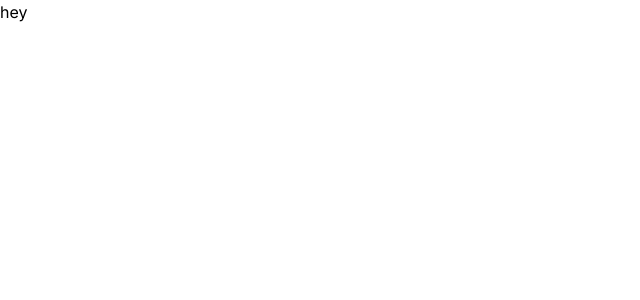
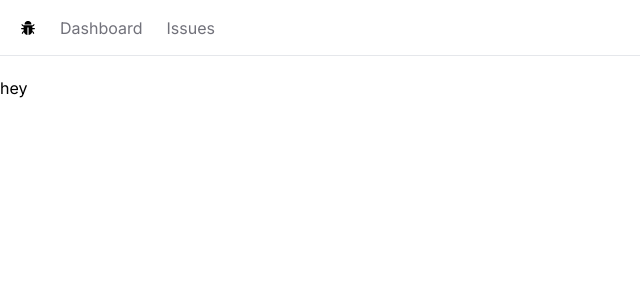
Before and after one commit to junaidshaikh2004/Issue-Tracker, a Next.js app: page / in a window 1280 px wide. Shown: the top 300 px of the page, without its empty margins (0-640 px from the left). Built offline with nearby package versions, Linux system fonts and the light colour scheme.

Commit message:
Build the navbar

```diff
--- a/app/Navbar.tsx
+++ b/app/Navbar.tsx
@@ -0,0 +1,26 @@
+import Link from 'next/link'
+import React from 'react'
+import { AiFillBug } from "react-icons/ai";
+
+const Navbar = () => {
+    const links = [
+        {label : 'Dashboard', href:'/'},
+        {label : 'Issues', href:'/issues'}
+    ]
+  return (
+   <nav className='text-black flex space-x-6 border-b mb-5 px-5 h-14 items-center' >
+    <Link href="/" ><AiFillBug /></Link>
+    <ul className='flex space-x-6 ' >
+        {links.map((link,i)=>(
+            <Link
+            key={i}
+            className='text-zinc-500 hover:text-zinc-800 transition-colors'
+            href={link.href}>{link.label}</Link>
+        ))}
+
+    </ul>
+   </nav>
+  )
+}
+
+export default Navbar
--- a/app/globals.css
+++ b/app/globals.css
@@ -16,5 +16,4 @@
 
 body {
   color: rgb(var(--foreground-rgb));
-
 }
--- a/app/layout.tsx
+++ b/app/layout.tsx
@@ -1,6 +1,7 @@
 import './globals.css'
 import type { Metadata } from 'next'
 import { Inter } from 'next/font/google'
+import Navbar from './Navbar'
 
 const inter = Inter({ subsets: ['latin'] })
 
@@ -16,7 +17,10 @@
 }) {
   return (
     <html lang="en">
-      <body className={inter.className}>{children}</body>
+      <body className={inter.className}>
+        <Navbar/>
+        <main>{children}</main>
+        </body>
     </html>
   )
 }
--- a/package.json
+++ b/package.json
@@ -19,6 +19,7 @@
     "postcss": "8.4.47",
     "react": "18.3.1",
     "react-dom": "18.3.1",
+    "react-icons": "^4.11.0",
     "tailwindcss": "3.4.13",
     "typescript": "5.6.3"
   }
```
Also changed, not shown: 1 other file (tests, documents, lock files or other folders).
